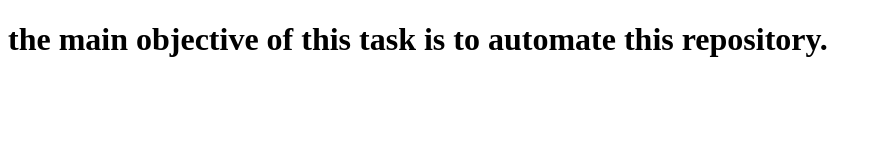
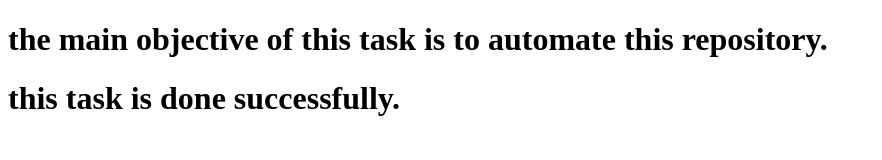
Before and after one commit to noonaliraza/CICD, a plain HTML site: page index.html in a window 1280 px wide. Shown: the whole page, without its empty margins (0-882 px from the left). Drawn offline with Linux system fonts and the light colour scheme.

Commit message:
updated-index

```diff
--- a/index.html
+++ b/index.html
@@ -7,5 +7,6 @@
 </head>
 <body>
     <h1>the main objective of this task is to automate this repository.</h1>
+    <h1>this task is done successfully.</h1>
 </body>
 </html>
```
